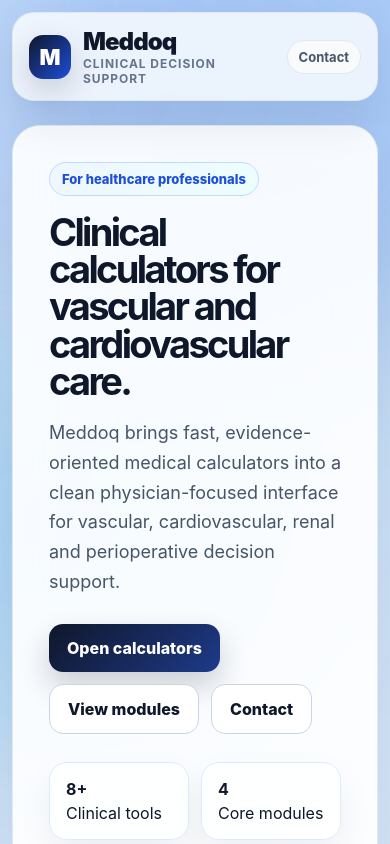
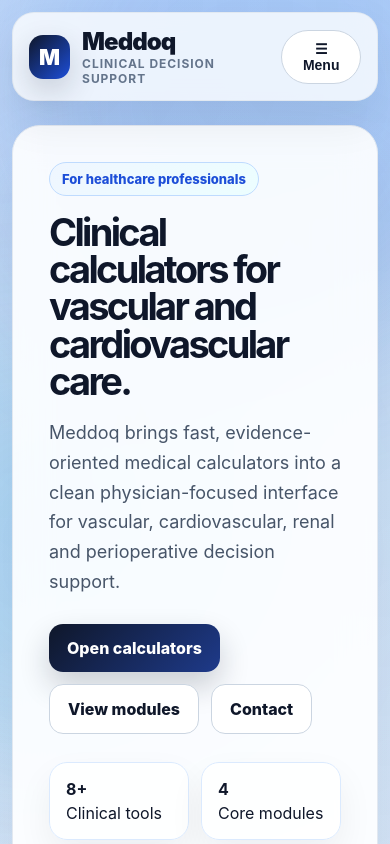
Before and after one commit to brsbyrm/meddoq, a Next.js app: page / in a window 390 px wide. Shown: the top 844 px of the page. Built offline with nearby package versions, Linux system fonts and the light colour scheme.

Commit message:
Add responsive hamburger header

```diff
--- a/app/page.js
+++ b/app/page.js
@@ -82,6 +82,7 @@ const categories = [
 
 export default function Home() {
   const [active, setActive] = useState("asi");
+  const [menuOpen, setMenuOpen] = useState(false);
 
   const activeCalculator = calculators.find((item) => item.id === active);
 
@@ -98,9 +99,22 @@ export default function Home() {
           </div>
         </div>
 
-        <a href="mailto:contact@meddoq.com" style={styles.navEmail}>
-          Contact
-        </a>
+        <button
+          type="button"
+          onClick={() => setMenuOpen(!menuOpen)}
+          style={styles.menuButton}
+        >
+          ☰ Menu
+        </button>
+
+        {menuOpen && (
+          <div style={styles.mobileMenu}>
+            <a href="#calculators" style={styles.mobileMenuLink}>Calculators</a>
+            <a href="#categories" style={styles.mobileMenuLink}>Categories</a>
+            <a href="#disclaimer" style={styles.mobileMenuLink}>Disclaimer</a>
+            <div style={styles.mobileMenuEmail}>✉ contact@meddoq.com</div>
+          </div>
+        )}
       </header>
 
       <section style={styles.hero}>
@@ -1006,6 +1020,42 @@ const styles = {
 
   textDecoration: "none",
 },
+  menuButton: {
+    border: "1px solid #cbd5e1",
+    background: "#ffffff",
+    color: "#0f172a",
+    borderRadius: 999,
+    padding: "10px 14px",
+    fontWeight: 900,
+    fontSize: 14,
+    cursor: "pointer",
+  },
+  mobileMenu: {
+    width: "100%",
+    display: "grid",
+    gap: 10,
+    background: "#ffffff",
+    border: "1px solid #e2e8f0",
+    borderRadius: 18,
+    padding: 14,
+    marginTop: 10,
+  },
+  mobileMenuLink: {
+    color: "#0f172a",
+    textDecoration: "none",
+    fontWeight: 850,
+    padding: "8px 4px",
+  },
+  mobileMenuEmail: {
+    color: "#2563eb",
+    background: "#eff6ff",
+    border: "1px solid #bfdbfe",
+    borderRadius: 14,
+    padding: "10px 12px",
+    fontWeight: 850,
+    userSelect: "all",
+    overflowWrap: "anywhere",
+  },
   hero: {
     position: "relative",
     zIndex: 1,
```
